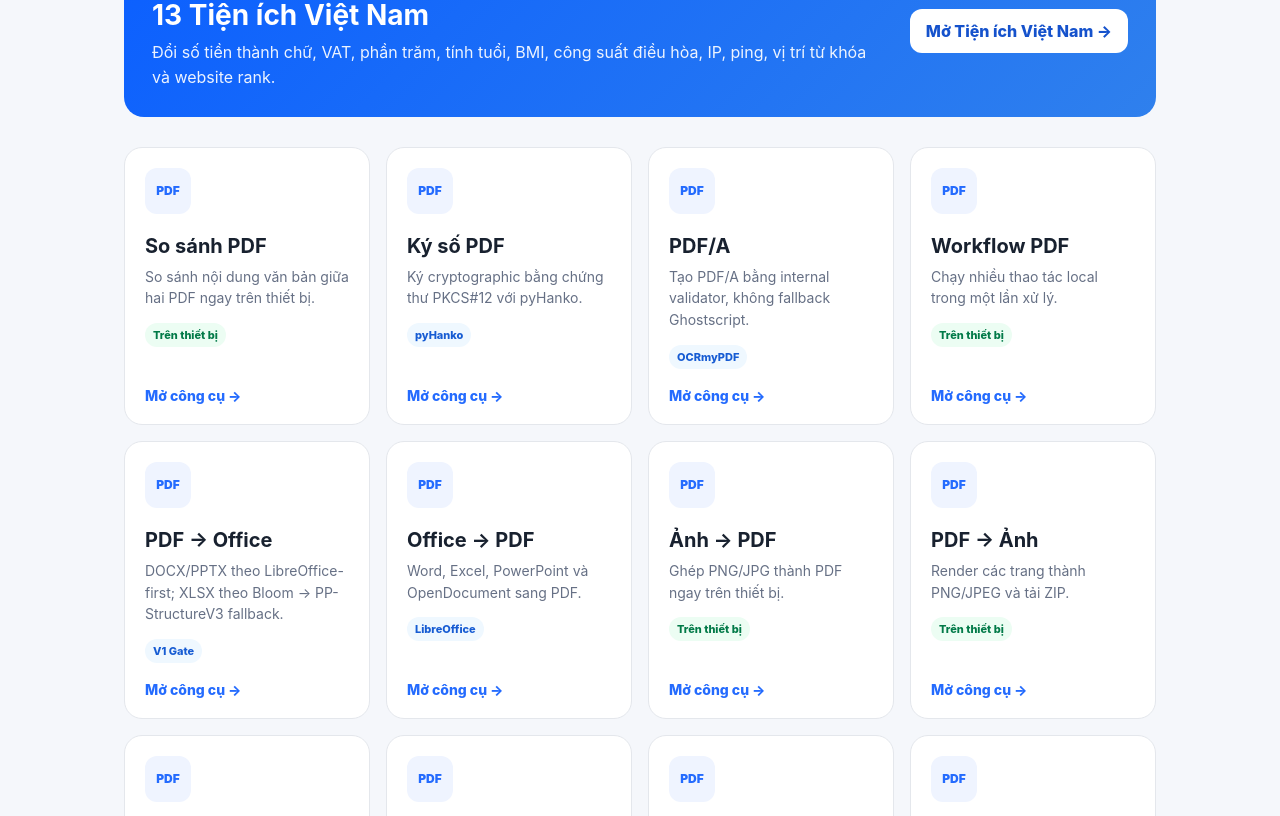
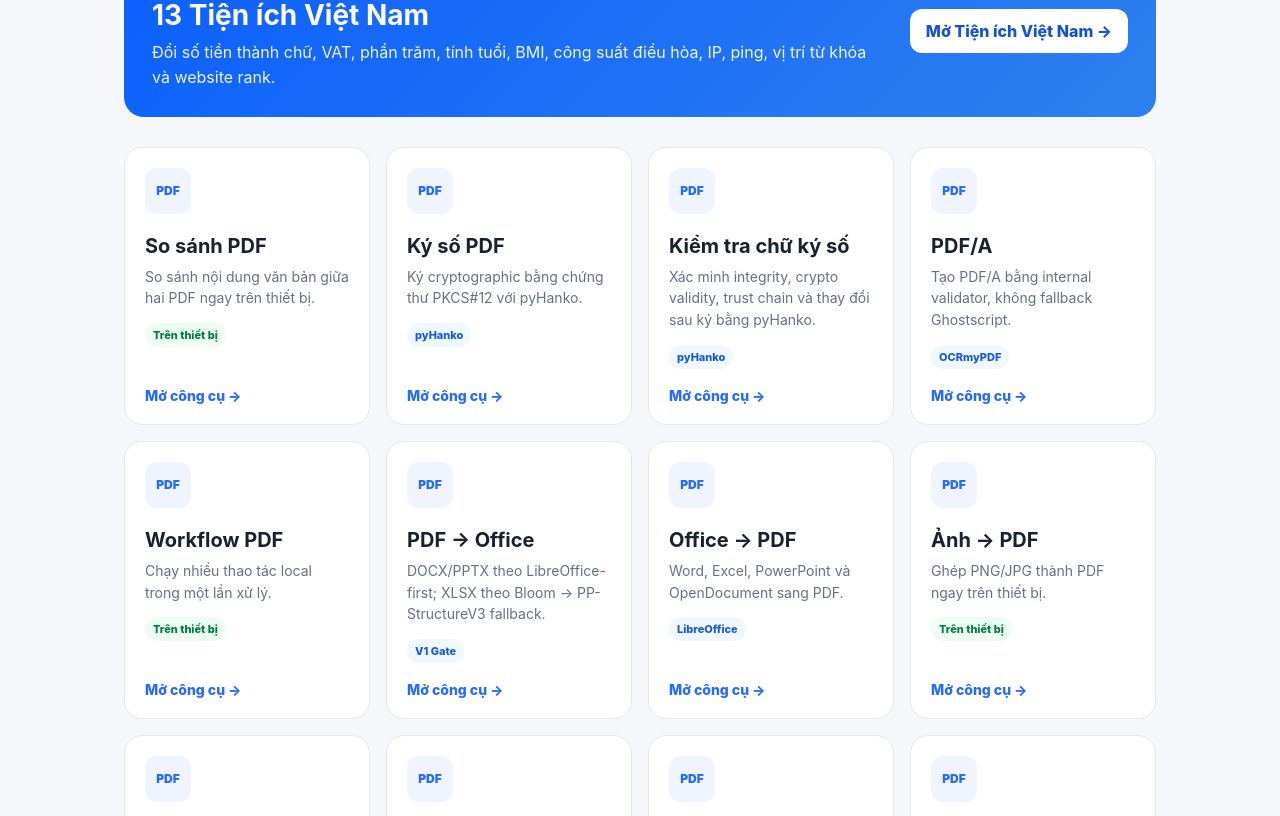
Before and after one commit to solyan842/SolYan-PDF, a Next.js app in the folder frontend/: page / in a window 1280 px wide. Shown: the part 504-1320 px from the top of the page. Built offline with nearby package versions, Linux system fonts and the light colour scheme.

Commit message:
feat: expose signature validation in dashboard

```diff
--- a/frontend/app/page.tsx
+++ b/frontend/app/page.tsx
@@ -1,6 +1,7 @@
 const tools = [
   { href: '/compare', title: 'So sánh PDF', description: 'So sánh nội dung văn bản giữa hai PDF ngay trên thiết bị.', local: true },
   { href: '/sign', title: 'Ký số PDF', description: 'Ký cryptographic bằng chứng thư PKCS#12 với pyHanko.', local: false, badge: 'pyHanko' },
+  { href: '/verify-signature', title: 'Kiểm tra chữ ký số', description: 'Xác minh integrity, crypto validity, trust chain và thay đổi sau ký bằng pyHanko.', local: false, badge: 'pyHanko' },
   { href: '/pdfa', title: 'PDF/A', description: 'Tạo PDF/A bằng internal validator, không fallback Ghostscript.', local: false, badge: 'OCRmyPDF' },
   { href: '/workflow', title: 'Workflow PDF', description: 'Chạy nhiều thao tác local trong một lần xử lý.', local: true },
   { href: '/pdf-to-office', title: 'PDF → Office', description: 'DOCX/PPTX theo LibreOffice-first; XLSX theo Bloom → PP-StructureV3 fallback.', local: false, badge: 'V1 Gate' },
@@ -27,7 +28,7 @@ const tools = [
   { href: '/watermark', title: 'Watermark', description: 'Đóng watermark chữ lên PDF.', local: true },
   { href: '/page-numbers', title: 'Đánh số trang', description: 'Thêm số trang vào chân trang.', local: true },
   { href: '/metadata', title: 'Metadata', description: 'Xem và chỉnh sửa metadata PDF.', local: true },
-  { href: '/protect', title: 'Bảo vệ PDF', description: 'Mã hóa PDF bằng AES-256 với qpdf.', local: false, badge: 'qpdf server' },
+  { href: '/protect', title: 'Bảo vệ PDF', description: 'Mã hóa AES-256 và đặt quyền in/sửa/copy bằng qpdf.', local: false, badge: 'qpdf server' },
   { href: '/unlock', title: 'Mở khóa PDF', description: 'Giải mã PDF bằng mật khẩu hợp lệ.', local: false, badge: 'qpdf server' },
   { href: '/compress', title: 'Tối ưu cấu trúc PDF', description: 'Tối ưu object streams và Flate bằng qpdf, không thay đổi chất lượng ảnh.', local: false, badge: 'qpdf server' },
   { href: '/compress-images', title: 'Nén ảnh trong PDF', description: 'Tối ưu ảnh bằng JPEG khi qpdf xác định kết quả nhỏ hơn.', local: false, badge: 'qpdf server' },
```
